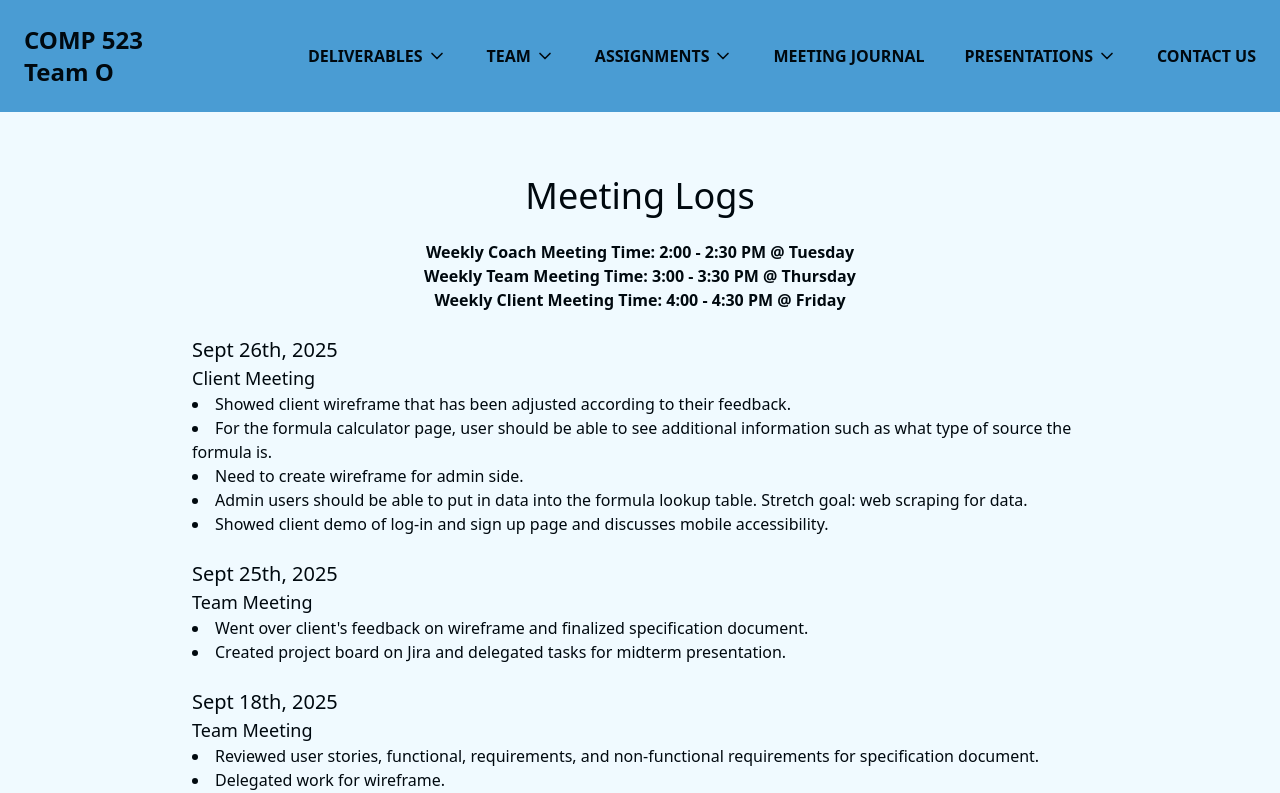
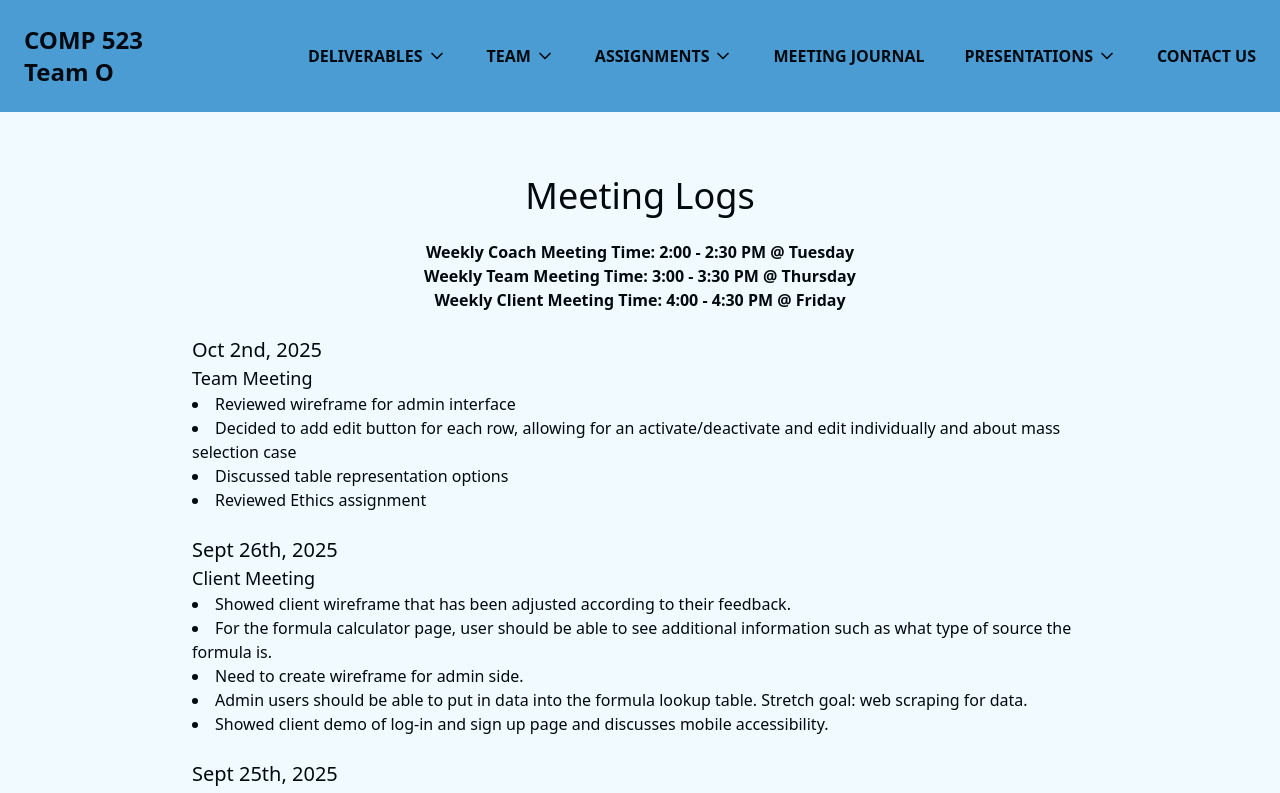
Before and after one commit to ethanbonsall/COMP-523-O, a Next.js app in the folder web/: page /journal in a window 1280 px wide. Shown: the top 793 px of the page. Built offline with nearby package versions, Linux system fonts and the light colour scheme.

Commit message:
updated meeting journal

```diff
--- a/web/pages/journal.tsx
+++ b/web/pages/journal.tsx
@@ -18,6 +18,15 @@ const Journal = () => {
         <p>
           <b>Weekly Client Meeting Time: 4:00 - 4:30 PM @ Friday</b>
         </p>
+        <br></br>
+        <div className="container mx-auto px-[15%]">
+          <p className="text-xl"> Oct 2nd, 2025 </p>
+          <p className="text-lg"> Team Meeting </p>
+          <li>Reviewed wireframe for admin interface</li>
+          <li>Decided to add edit button for each row, allowing for an activate/deactivate and edit individually and about mass selection case</li>
+          <li>Discussed table representation options</li>
+          <li>Reviewed Ethics assignment</li>
+        </div>
         <br></br>
         <div className="container mx-auto px-[15%]">
           <p className="text-xl"> Sept 26th, 2025 </p>
```
